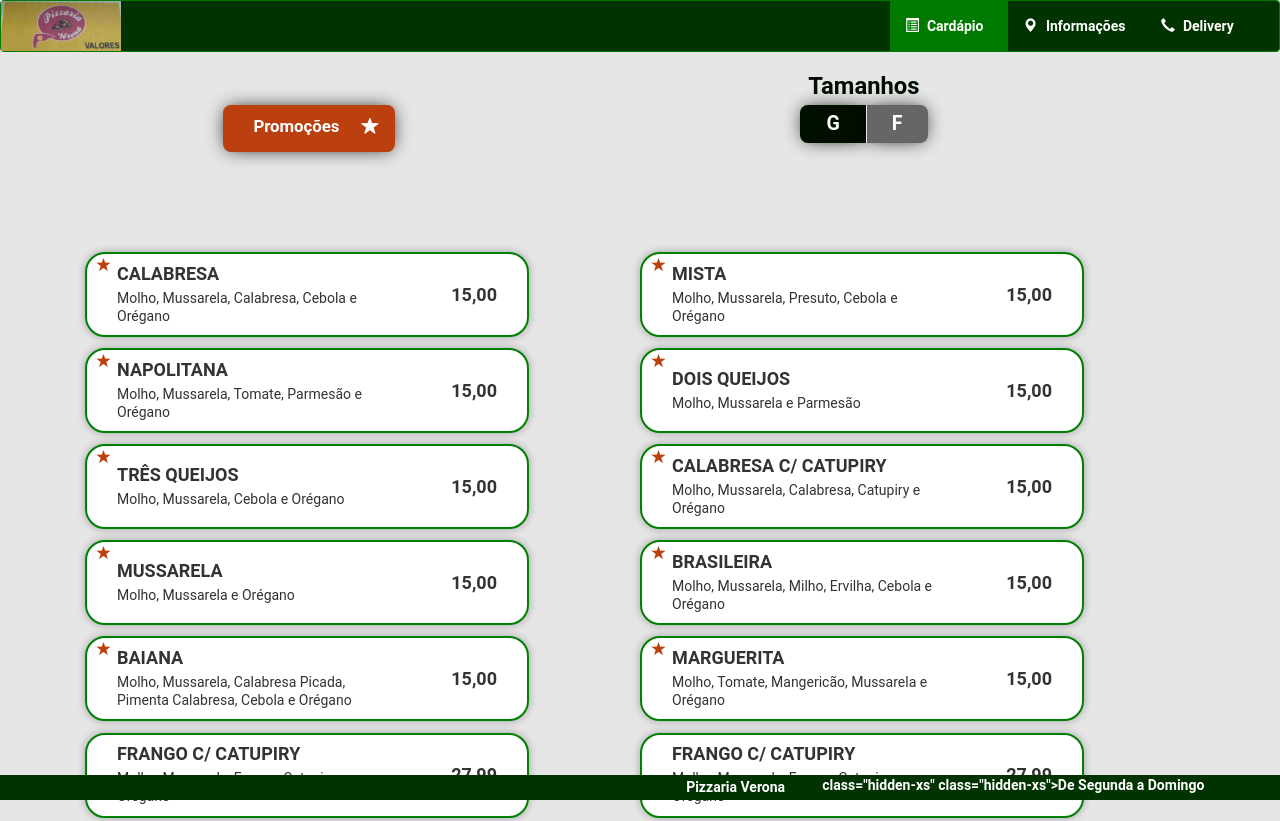
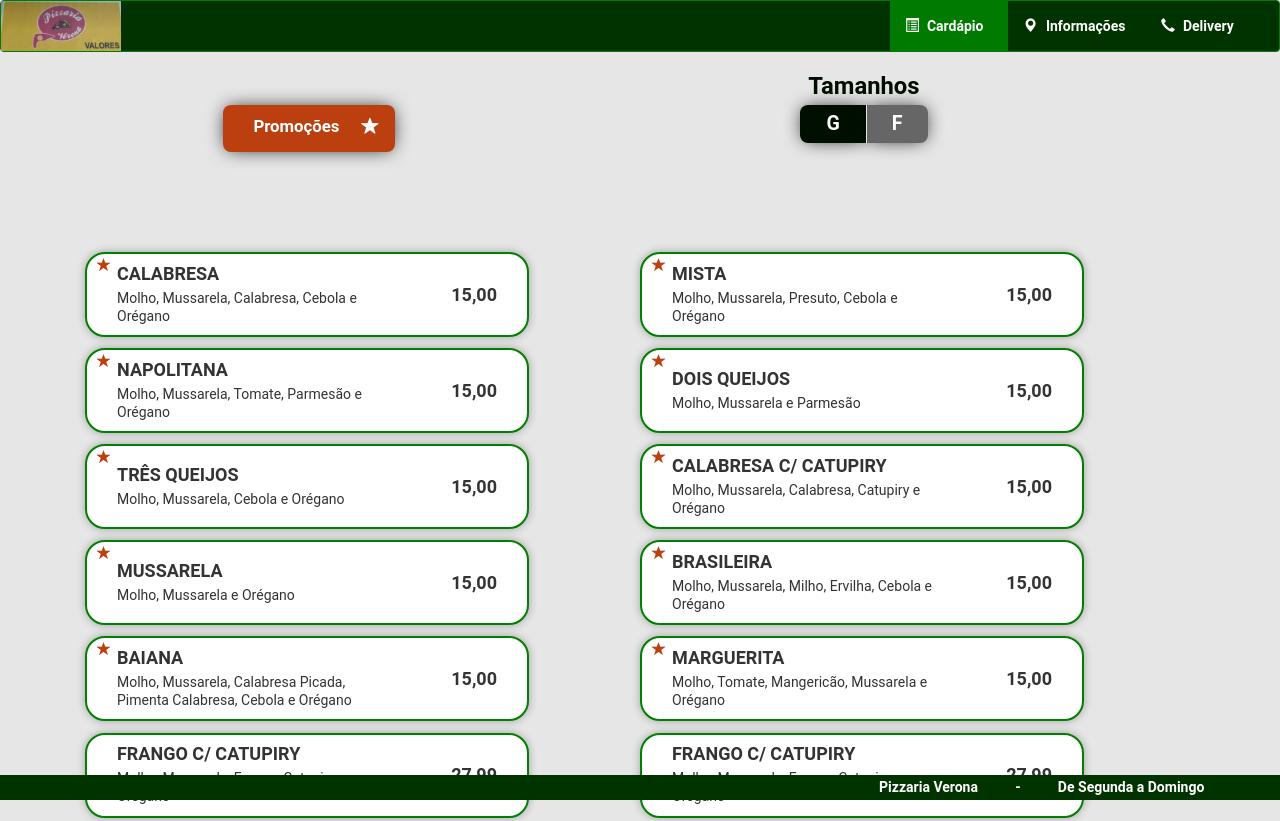
Before and after one commit to KassioStos/pizzariaverona, a plain HTML site: page index.html in a window 1280 px wide. Shown: the top 821 px of the page. Drawn offline with Linux system fonts and the light colour scheme.

Commit message:
Update index.html

```diff
--- a/index.html
+++ b/index.html
@@ -144,7 +144,7 @@
 	</div>
 	<!-- /container -->
 
-	<div class="footer"><p>Pizzaria Verona</p> class="hidden-xs" class="hidden-xs">De Segunda a Domingo</p></div>
+	<div class="footer"><p>Pizzaria Verona</p><p>-</p><p>De Segunda a Domingo</p></div>
 
 	<div id="loader" class="loader">
 		<div class="pizza-loader"></div>
```
